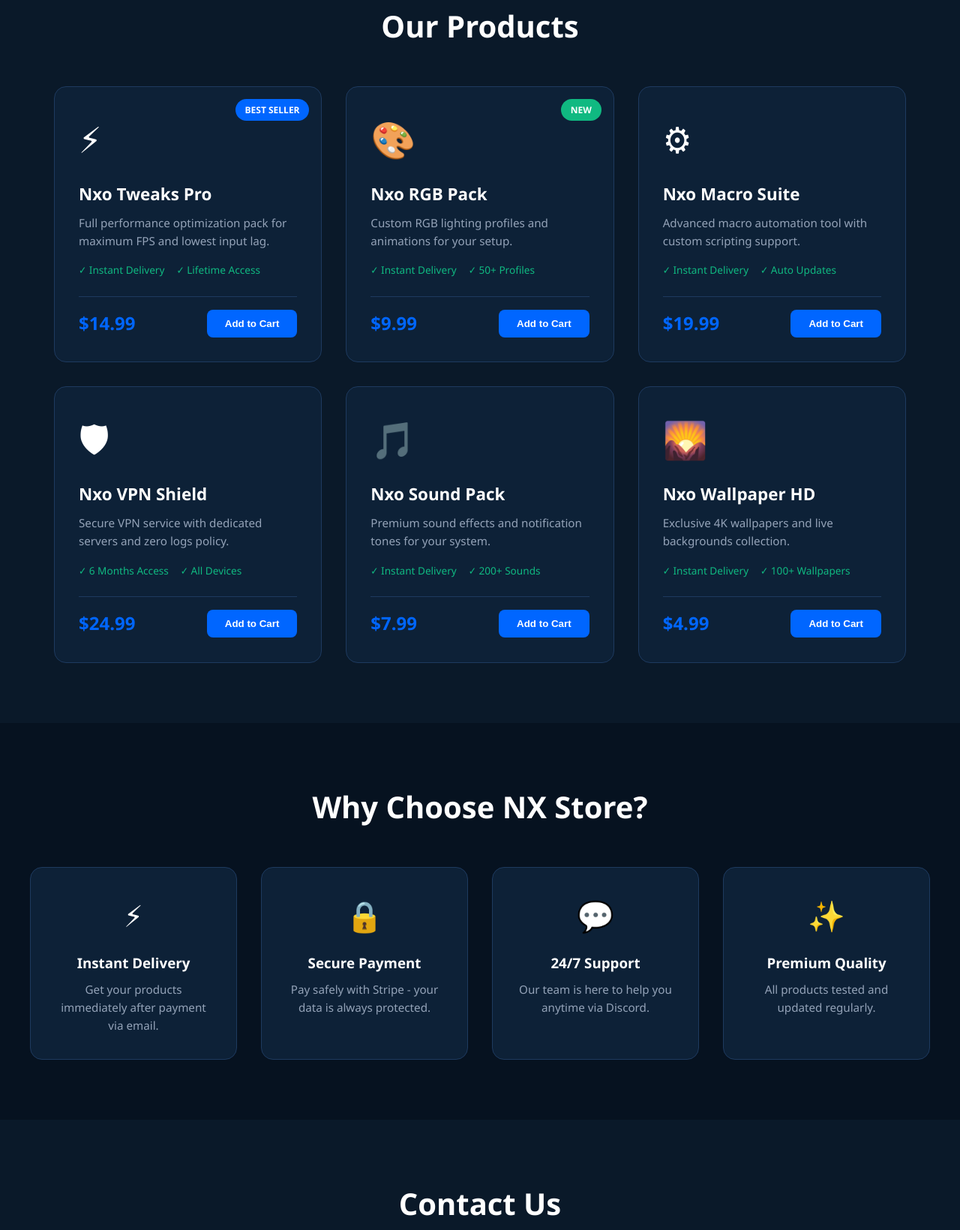
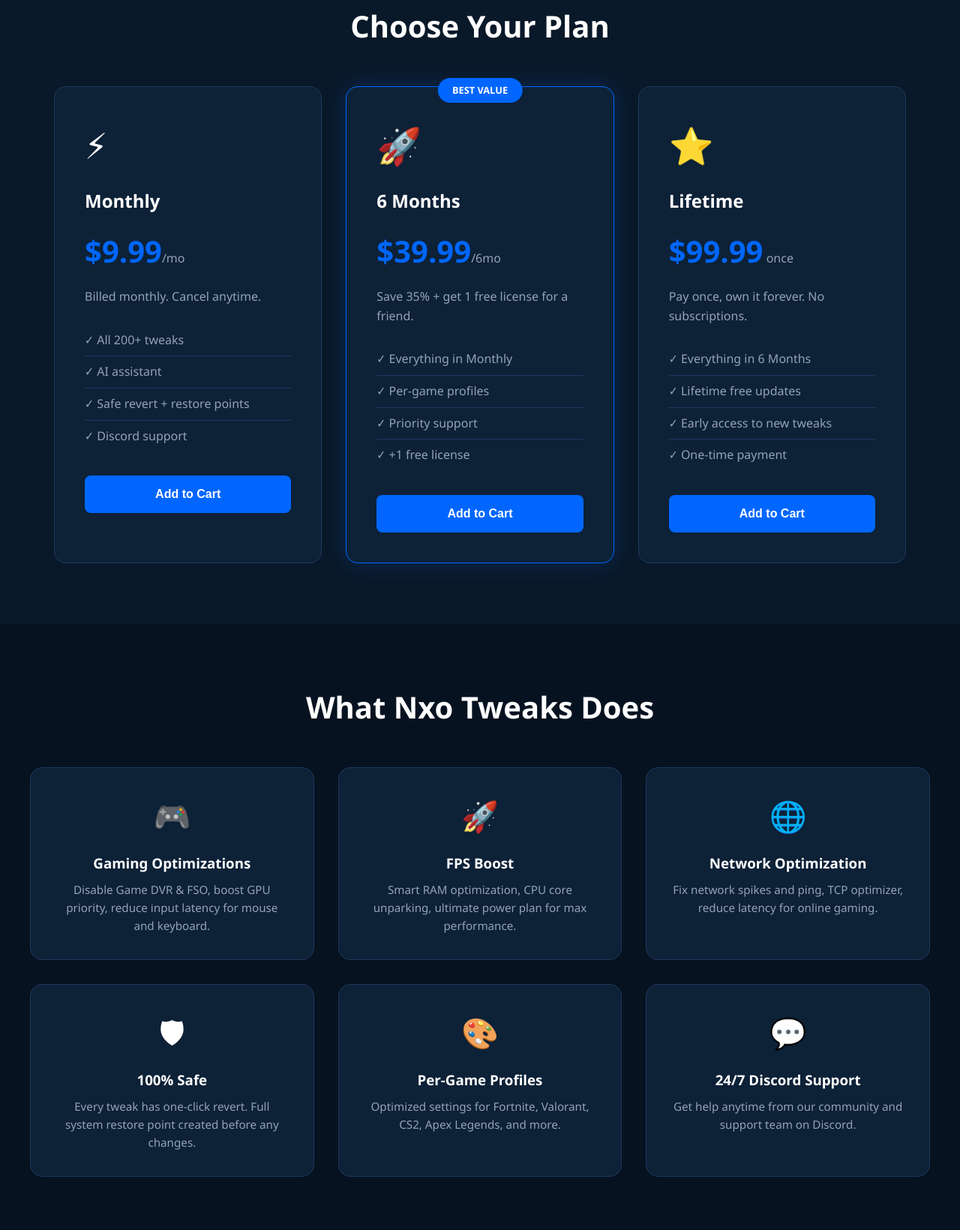
Before and after one commit to robsonjalen14-ai/nexotweaks, a plain HTML site: page index.html in a window 1280 px wide. Shown: the part 564-2204 px from the top of the page at 75% size. Drawn offline with Linux system fonts and the light colour scheme.

Commit message:
Update to Nxo Tweaks branding with correct products

```diff
--- a/index.html
+++ b/index.html
@@ -3,17 +3,18 @@
 <head>
     <meta charset="UTF-8">
     <meta name="viewport" content="width=device-width, initial-scale=1.0">
-    <title>NX Store - Premium Digital Products</title>
+    <title>Nxo Tweaks - Windows Optimization & FPS Booster</title>
     <link rel="stylesheet" href="styles.css">
 </head>
 <body>
     <nav class="navbar">
         <div class="nav-container">
-            <a href="#" class="logo">NX<span>Store</span></a>
+            <a href="#" class="logo">Nxo<span>Tweaks</span></a>
             <ul class="nav-links">
                 <li><a href="#products">Products</a></li>
-                <li><a href="#about">About</a></li>
-                <li><a href="#contact">Contact</a></li>
+                <li><a href="#features">Features</a></li>
+                <li><a href="#faq">FAQ</a></li>
+                <li><a href="#contact">Support</a></li>
             </ul>
             <button class="cart-btn" id="cartBtn">Cart (<span id="cartCount">0</span>)</button>
         </div>
@@ -21,142 +22,128 @@
 
     <header class="hero">
         <div class="hero-content">
-            <h1>Premium Digital Products</h1>
-            <p>Fast delivery. Secure payment. Top quality.</p>
-            <a href="#products" class="cta-btn">Browse Products</a>
+            <h1>Boost Your FPS. Lower Your Ping.</h1>
+            <p>200+ one-click Windows tweaks. Safe revert on everything. Trusted by thousands of gamers.</p>
+            <a href="#products" class="cta-btn">Shop Now</a>
         </div>
     </header>
 
     <section id="products" class="products">
-        <h2>Our Products</h2>
-        <div class="product-grid" id="productGrid">
-            <div class="product-card" data-id="1" data-name="Nxo Tweaks Pro" data-price="14.99">
-                <div class="product-badge">BEST SELLER</div>
+        <h2>Choose Your Plan</h2>
+        <div class="product-grid">
+            <div class="product-card" data-id="1" data-name="Nxo Tweaks Monthly" data-price="9.99">
                 <div class="product-icon">&#9889;</div>
-                <h3>Nxo Tweaks Pro</h3>
-                <p>Full performance optimization pack for maximum FPS and lowest input lag.</p>
-                <div class="product-features">
-                    <span>&#10003; Instant Delivery</span>
-                    <span>&#10003; Lifetime Access</span>
-                </div>
-                <div class="product-footer">
-                    <span class="price">$14.99</span>
+                <h3>Monthly</h3>
+                <div class="product-price">$9.99<small>/mo</small></div>
+                <p>Billed monthly. Cancel anytime.</p>
+                <ul class="product-features">
+                    <li>&#10003; All 200+ tweaks</li>
+                    <li>&#10003; AI assistant</li>
+                    <li>&#10003; Safe revert + restore points</li>
+                    <li>&#10003; Discord support</li>
+                </ul>
                 <button class="add-to-cart" onclick="addToCart(this)">Add to Cart</button>
             </div>
+
+            <div class="product-card popular" data-id="2" data-name="Nxo Tweaks 6 Months" data-price="39.99">
+                <div class="product-badge">BEST VALUE</div>
+                <div class="product-icon">&#128640;</div>
+                <h3>6 Months</h3>
+                <div class="product-price">$39.99<small>/6mo</small></div>
+                <p>Save 35% + get 1 free license for a friend.</p>
+                <ul class="product-features">
+                    <li>&#10003; Everything in Monthly</li>
+                    <li>&#10003; Per-game profiles</li>
+                    <li>&#10003; Priority support</li>
+                    <li>&#10003; +1 free license</li>
+                </ul>
+                <button class="add-to-cart" onclick="addToCart(this)">Add to Cart</button>
             </div>
 
-            <div class="product-card" data-id="2" data-name="Nxo RGB Pack" data-price="9.99">
-                <div class="product-badge new">NEW</div>
-                <div class="product-icon">&#127912;</div>
-                <h3>Nxo RGB Pack</h3>
-                <p>Custom RGB lighting profiles and animations for your setup.</p>
-                <div class="product-features">
-                    <span>&#10003; Instant Delivery</span>
-                    <span>&#10003; 50+ Profiles</span>
-                </div>
-                <div class="product-footer">
-                    <span class="price">$9.99</span>
+            <div class="product-card" data-id="3" data-name="Nxo Tweaks Lifetime" data-price="99.99">
+                <div class="product-icon">&#11088;</div>
+                <h3>Lifetime</h3>
+                <div class="product-price">$99.99<small> once</small></div>
+                <p>Pay once, own it forever. No subscriptions.</p>
+                <ul class="product-features">
+                    <li>&#10003; Everything in 6 Months</li>
+                    <li>&#10003; Lifetime free updates</li>
+                    <li>&#10003; Early access to new tweaks</li>
+                    <li>&#10003; One-time payment</li>
+                </ul>
                 <button class="add-to-cart" onclick="addToCart(this)">Add to Cart</button>
-                </div>
-            </div>
-
-            <div class="product-card" data-id="3" data-name="Nxo Macro Suite" data-price="19.99">
-                <div class="product-icon">&#9881;</div>
-                <h3>Nxo Macro Suite</h3>
-                <p>Advanced macro automation tool with custom scripting support.</p>
-                <div class="product-features">
-                    <span>&#10003; Instant Delivery</span>
-                    <span>&#10003; Auto Updates</span>
-                </div>
-                <div class="product-footer">
-                    <span class="price">$19.99</span>
-                    <button class="add-to-cart" onclick="addToCart(this)">Add to Cart</button>
-                </div>
-            </div>
-
-            <div class="product-card" data-id="4" data-name="Nxo VPN Shield" data-price="24.99">
-                <div class="product-icon">&#128737;</div>
-                <h3>Nxo VPN Shield</h3>
-                <p>Secure VPN service with dedicated servers and zero logs policy.</p>
-                <div class="product-features">
-                    <span>&#10003; 6 Months Access</span>
-                    <span>&#10003; All Devices</span>
-                </div>
-                <div class="product-footer">
-                    <span class="price">$24.99</span>
-                    <button class="add-to-cart" onclick="addToCart(this)">Add to Cart</button>
-                </div>
-            </div>
-
-            <div class="product-card" data-id="5" data-name="Nxo Sound Pack" data-price="7.99">
-                <div class="product-icon">&#127925;</div>
-                <h3>Nxo Sound Pack</h3>
-                <p>Premium sound effects and notification tones for your system.</p>
-                <div class="product-features">
-                    <span>&#10003; Instant Delivery</span>
-                    <span>&#10003; 200+ Sounds</span>
-                </div>
-                <div class="product-footer">
-                    <span class="price">$7.99</span>
-                    <button class="add-to-cart" onclick="addToCart(this)">Add to Cart</button>
-                </div>
-            </div>
-
-            <div class="product-card" data-id="6" data-name="Nxo Wallpaper HD" data-price="4.99">
-                <div class="product-icon">&#127748;</div>
-                <h3>Nxo Wallpaper HD</h3>
-                <p>Exclusive 4K wallpapers and live backgrounds collection.</p>
-                <div class="product-features">
-                    <span>&#10003; Instant Delivery</span>
-                    <span>&#10003; 100+ Wallpapers</span>
-                </div>
-                <div class="product-footer">
-                    <span class="price">$4.99</span>
-                    <button class="add-to-cart" onclick="addToCart(this)">Add to Cart</button>
-                </div>
             </div>
         </div>
     </section>
 
-    <section id="about" class="about">
-        <div class="about-content">
-            <h2>Why Choose NX Store?</h2>
+    <section id="features" class="features">
+        <h2>What Nxo Tweaks Does</h2>
         <div class="features-grid">
             <div class="feature">
-                    <div class="feature-icon">&#9889;</div>
-                    <h3>Instant Delivery</h3>
-                    <p>Get your products immediately after payment via email.</p>
+                <div class="feature-icon">&#127918;</div>
+                <h3>Gaming Optimizations</h3>
+                <p>Disable Game DVR & FSO, boost GPU priority, reduce input latency for mouse and keyboard.</p>
             </div>
             <div class="feature">
-                    <div class="feature-icon">&#128274;</div>
-                    <h3>Secure Payment</h3>
-                    <p>Pay safely with Stripe - your data is always protected.</p>
+                <div class="feature-icon">&#128640;</div>
+                <h3>FPS Boost</h3>
+                <p>Smart RAM optimization, CPU core unparking, ultimate power plan for max performance.</p>
+            </div>
+            <div class="feature">
+                <div class="feature-icon">&#127760;</div>
+                <h3>Network Optimization</h3>
+                <p>Fix network spikes and ping, TCP optimizer, reduce latency for online gaming.</p>
+            </div>
+            <div class="feature">
+                <div class="feature-icon">&#128737;</div>
+                <h3>100% Safe</h3>
+                <p>Every tweak has one-click revert. Full system restore point created before any changes.</p>
+            </div>
+            <div class="feature">
+                <div class="feature-icon">&#127912;</div>
+                <h3>Per-Game Profiles</h3>
+                <p>Optimized settings for Fortnite, Valorant, CS2, Apex Legends, and more.</p>
             </div>
             <div class="feature">
                 <div class="feature-icon">&#128172;</div>
-                    <h3>24/7 Support</h3>
-                    <p>Our team is here to help you anytime via Discord.</p>
+                <h3>24/7 Discord Support</h3>
+                <p>Get help anytime from our community and support team on Discord.</p>
             </div>
-                <div class="feature">
-                    <div class="feature-icon">&#10024;</div>
-                    <h3>Premium Quality</h3>
-                    <p>All products tested and updated regularly.</p>
         </div>
+    </section>
+
+    <section id="faq" class="faq">
+        <h2>Frequently Asked Questions</h2>
+        <div class="faq-list">
+            <div class="faq-item">
+                <h3>Is it safe?</h3>
+                <p>Yes. Every tweak has a one-click revert, and Nxo Tweaks creates a full system restore point before applying anything. Risky tweaks are clearly flagged and never run unless you opt in.</p>
+            </div>
+            <div class="faq-item">
+                <h3>Will it actually boost my FPS?</h3>
+                <p>Yes. Nxo Tweaks has per-game profiles that set CPU/GPU priority, disable fullscreen optimizations, and apply QoS so your game gets resources first. Most players see higher and more stable FPS.</p>
+            </div>
+            <div class="faq-item">
+                <h3>Can it lower my ping?</h3>
+                <p>Yes. The Network category tunes the TCP/IP stack - disabling Nagle's algorithm, removing the Windows network throttle, and enabling MSI mode on your network adapter.</p>
+            </div>
+            <div class="faq-item">
+                <h3>How do I get the product?</h3>
+                <p>After purchase, you'll receive your license key and download link via email instantly. Setup takes less than 2 minutes.</p>
             </div>
         </div>
     </section>
 
     <section id="contact" class="contact">
-        <h2>Contact Us</h2>
-        <p>Join our Discord for support and updates</p>
+        <h2>Need Help?</h2>
+        <p>Join our Discord community for instant support</p>
         <a href="#" class="discord-btn">Join Discord</a>
     </section>
 
     <footer>
-        <p>&copy; 2026 NX Store. All rights reserved.</p>
+        <p>&copy; 2026 Nxo Tweaks. All rights reserved. Not affiliated with Microsoft.</p>
     </footer>
 
-    <!-- Cart Modal -->
     <div class="cart-modal" id="cartModal">
         <div class="cart-content">
             <div class="cart-header">
@@ -170,7 +157,7 @@
                 <span>Total:</span>
                 <span id="cartTotal">$0.00</span>
             </div>
-            <button class="checkout-btn" id="checkoutBtn">Checkout</button>
+            <button class="checkout-btn" id="checkoutBtn">Checkout with Stripe</button>
         </div>
     </div>
 
--- a/styles.css
+++ b/styles.css
@@ -140,7 +140,6 @@ body {
     text-align: center;
     font-size: 2.5rem;
     margin-bottom: 3rem;
-    color: var(--text);
 }
 
 .product-grid {
@@ -153,7 +152,7 @@ body {
     background: var(--card-bg);
     border: 1px solid var(--border);
     border-radius: 16px;
-    padding: 2rem;
+    padding: 2.5rem;
     position: relative;
     transition: transform 0.3s, box-shadow 0.3s;
 }
@@ -163,20 +162,22 @@ body {
     box-shadow: 0 20px 40px rgba(0, 102, 255, 0.15);
 }
 
+.product-card.popular {
+    border-color: var(--primary);
+    box-shadow: 0 0 30px rgba(0, 102, 255, 0.2);
+}
+
 .product-badge {
     position: absolute;
-    top: 1rem;
-    right: 1rem;
+    top: -12px;
+    left: 50%;
+    transform: translateX(-50%);
     background: var(--primary);
     color: white;
-    padding: 0.3rem 0.8rem;
+    padding: 0.4rem 1.2rem;
     border-radius: 20px;
-    font-size: 0.75rem;
+    font-size: 0.8rem;
     font-weight: 700;
-}
-
-.product-badge.new {
-    background: var(--success);
 }
 
 .product-icon {
@@ -185,50 +186,52 @@ body {
 }
 
 .product-card h3 {
-    font-size: 1.4rem;
+    font-size: 1.5rem;
     margin-bottom: 0.5rem;
-    color: var(--text);
 }
 
-.product-card p {
+.product-price {
+    font-size: 2.5rem;
+    font-weight: 800;
+    color: var(--primary);
+    margin: 1rem 0;
+}
+
+.product-price small {
+    font-size: 1rem;
+    font-weight: 400;
     color: var(--text-muted);
-    font-size: 0.95rem;
-    margin-bottom: 1rem;
+}
+
+.product-card > p {
+    color: var(--text-muted);
+    margin-bottom: 1.5rem;
 }
 
 .product-features {
-    display: flex;
-    gap: 1rem;
-    margin-bottom: 1.5rem;
-    flex-wrap: wrap;
+    list-style: none;
+    margin-bottom: 2rem;
 }
 
-.product-features span {
-    font-size: 0.85rem;
-    color: var(--success);
+.product-features li {
+    padding: 0.5rem 0;
+    color: var(--text-muted);
+    border-bottom: 1px solid var(--border);
 }
 
-.product-footer {
-    display: flex;
-    justify-content: space-between;
-    align-items: center;
-    padding-top: 1rem;
-    border-top: 1px solid var(--border);
-}
-
-.price {
-    font-size: 1.5rem;
-    font-weight: 700;
-    color: var(--primary);
+.product-features li:last-child {
+    border-bottom: none;
 }
 
 .add-to-cart {
+    width: 100%;
     background: var(--primary);
     color: white;
     border: none;
-    padding: 0.7rem 1.5rem;
+    padding: 1rem;
     border-radius: 8px;
     font-weight: 600;
+    font-size: 1rem;
     cursor: pointer;
     transition: background 0.3s;
 }
@@ -237,26 +240,23 @@ body {
     background: var(--primary-dark);
 }
 
-/* About */
-.about {
+/* Features */
+.features {
     background: var(--darker);
     padding: 5rem 2rem;
 }
 
-.about-content {
-    max-width: 1200px;
-    margin: 0 auto;
-}
-
-.about-content h2 {
+.features h2 {
     text-align: center;
     font-size: 2.5rem;
     margin-bottom: 3rem;
 }
 
 .features-grid {
+    max-width: 1200px;
+    margin: 0 auto;
     display: grid;
-    grid-template-columns: repeat(auto-fit, minmax(250px, 1fr));
+    grid-template-columns: repeat(auto-fit, minmax(300px, 1fr));
     gap: 2rem;
 }
 
@@ -275,7 +275,6 @@ body {
 
 .feature h3 {
     margin-bottom: 0.5rem;
-    color: var(--text);
 }
 
 .feature p {
@@ -283,10 +282,41 @@ body {
     font-size: 0.95rem;
 }
 
+/* FAQ */
+.faq {
+    padding: 5rem 2rem;
+    max-width: 800px;
+    margin: 0 auto;
+}
+
+.faq h2 {
+    text-align: center;
+    font-size: 2.5rem;
+    margin-bottom: 3rem;
+}
+
+.faq-item {
+    background: var(--card-bg);
+    border: 1px solid var(--border);
+    border-radius: 12px;
+    padding: 1.5rem;
+    margin-bottom: 1rem;
+}
+
+.faq-item h3 {
+    margin-bottom: 0.5rem;
+    color: var(--primary);
+}
+
+.faq-item p {
+    color: var(--text-muted);
+}
+
 /* Contact */
 .contact {
     text-align: center;
     padding: 5rem 2rem;
+    background: var(--darker);
 }
 
 .contact h2 {
@@ -364,10 +394,6 @@ footer {
     border-bottom: 1px solid var(--border);
 }
 
-.cart-header h3 {
-    font-size: 1.3rem;
-}
-
 .close-cart {
     background: none;
     border: none;
@@ -396,7 +422,6 @@ footer {
 }
 
 .cart-item-info h4 {
-    font-size: 1rem;
     margin-bottom: 0.3rem;
 }
 
```
Lines whose indentation alone changed are shown as unchanged.
